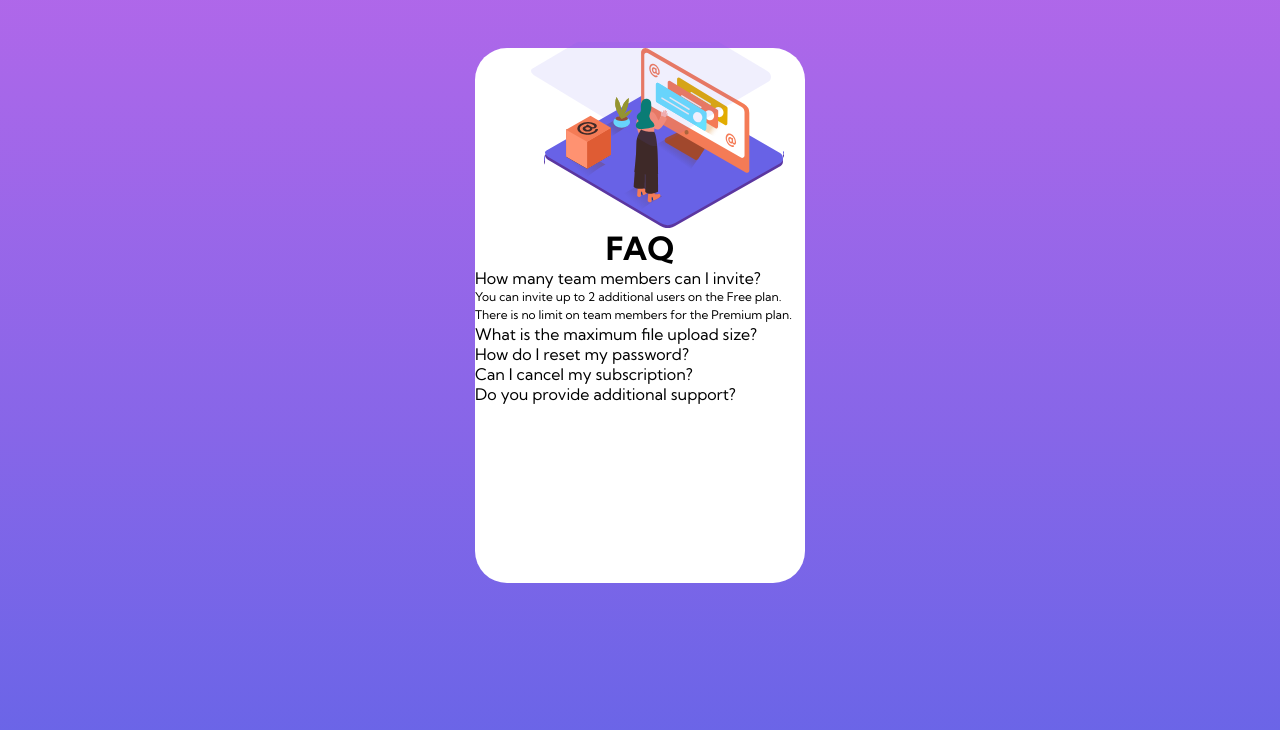
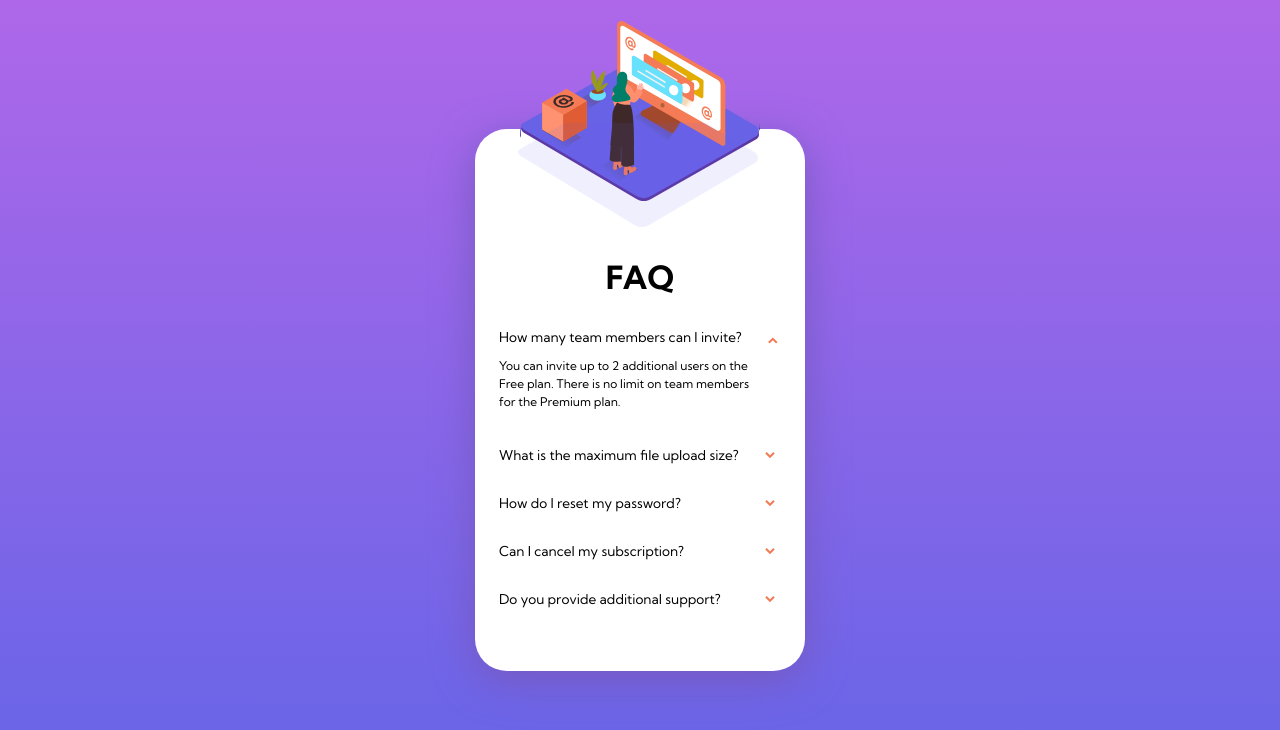
Before and after one commit to zp021/Frontend-mentor-faq-accordion, a plain HTML site: page index.html in a window 1280 px wide. Both pictures are taken after a click on the heading "How many team members can I invite?". Drawn offline with Linux system fonts and the light colour scheme.

Commit message:
faq section function added

```diff
--- a/index.css
+++ b/index.css
@@ -39,11 +39,11 @@ body {
     color: var(--clr-dark-gray-blue);
     background: linear-gradient(180deg, hsl(273, 75%, 66%), 50%, hsl(240, 73%, 65%));
     min-height: 100vh;
-    padding: 3rem 1rem;
 
     display: flex;
     flex-direction: column;
     align-items: center;
+    justify-content: center;
 }
 
 img {
@@ -59,30 +59,34 @@ summary, details {
 }
 
 .container {
-    width: 330px;
-    height: 535px;
+    width: 20.625rem;
+    height: 100%;
     background-color: white;
     border-radius: 2rem;
     position: relative;
+    row-gap: 3.75rem;
+    padding: 2.125rem 0 3rem;
+    box-shadow: 0px 10px 40px hsl(257, 45%, 55%);
 }
 
 .container .image-container {
     position: relative;
     width: 100%;
-    height: 180px;
+    height: 11.25rem;
     display: flex;
     flex-direction: column;
     align-items: center;
     background: transparent;
-    margin-top: -8.875ram;
-    margin-left: 1.5rem;
+    margin-top: -8.875rem;
+    margin-left: 0;
+    margin-bottom: 3.5rem;
 }
 
 .container .image {
     background-image: url(./images/illustration-woman-online-mobile.svg);
     background-position: top center;
-    width: 240px;
-    height: 180px;
+    width: 15rem;
+    height: 11.25rem;
     position: absolute;
 }
 
@@ -91,8 +95,8 @@ summary, details {
     position: absolute;
     width: 15rem;
     height: 6.5rem;
-    top: -0.375rem;
-    left: 2rem;
+    top: 6.375rem;
+    left: 2.7rem;
     background-repeat: no-repeat;
     background-size: cover;
 }
@@ -102,11 +106,60 @@ summary, details {
     font-weight: 700;
     color: var(--clr-very-dark-blue);
     text-align: center;
+    margin-bottom: 1rem;
+}
+
+.container .faqs-section {
+    width: 20.438rem;
+    padding: 0 1.5rem;
+}
+
+.container .faq {
+    padding: 1rem 0;
+    border-bottom: 1px solid var(--clr-light-gray-blue);
+    text-align: left;
+    position: relative;
+}
+
+.faq[open] .question {
+    margin-bottom: 0.75rem;
+}
+
+.faq[open="true"] .question {
+    color: var(--clr-dark-blue);
+    font-weight: 700;
+}
+
+.faq[open] .question::before {
+    background-image: url(./images/icon-arrow-down.svg);
+    transform: rotate(180deg);
+}
+
+.faq[open] .answer {
+    height: 100%;
+    transform: translateY(0%);
+    transition: visibility 0.3s, transform 0.3s, height 0.3s;
+    visibility: visible;
+    padding-right: 1rem;
+    margin-bottom: 0.25rem;
 }
 
 .container .question {
     color: var(--clr-very-dark-blue);
-    font-size: 1rem;
+    font-size: 0.85rem;
+    position: relative;
+    cursor: pointer;
+}
+
+.question::before {
+    content: "";
+    top: 30%;
+    right: 0;
+    position: absolute;
+    background-image: url(./images/icon-arrow-down.svg);
+    background-repeat: no-repeat;
+    width: 0.8rem;
+    height: 0.6rem;
 }
 
 .container .question:hover {
@@ -115,4 +168,12 @@ summary, details {
 
 .container .answer {
     color: var(--clr-dark-gray-blue);
+    width: 100%;
+    height: 0;
+    visibility: hidden;
+    transform: translateY(-50%);
 }
+
+.container .answer:hover {
+    color: var(--clr-soft-red);
+}
```
